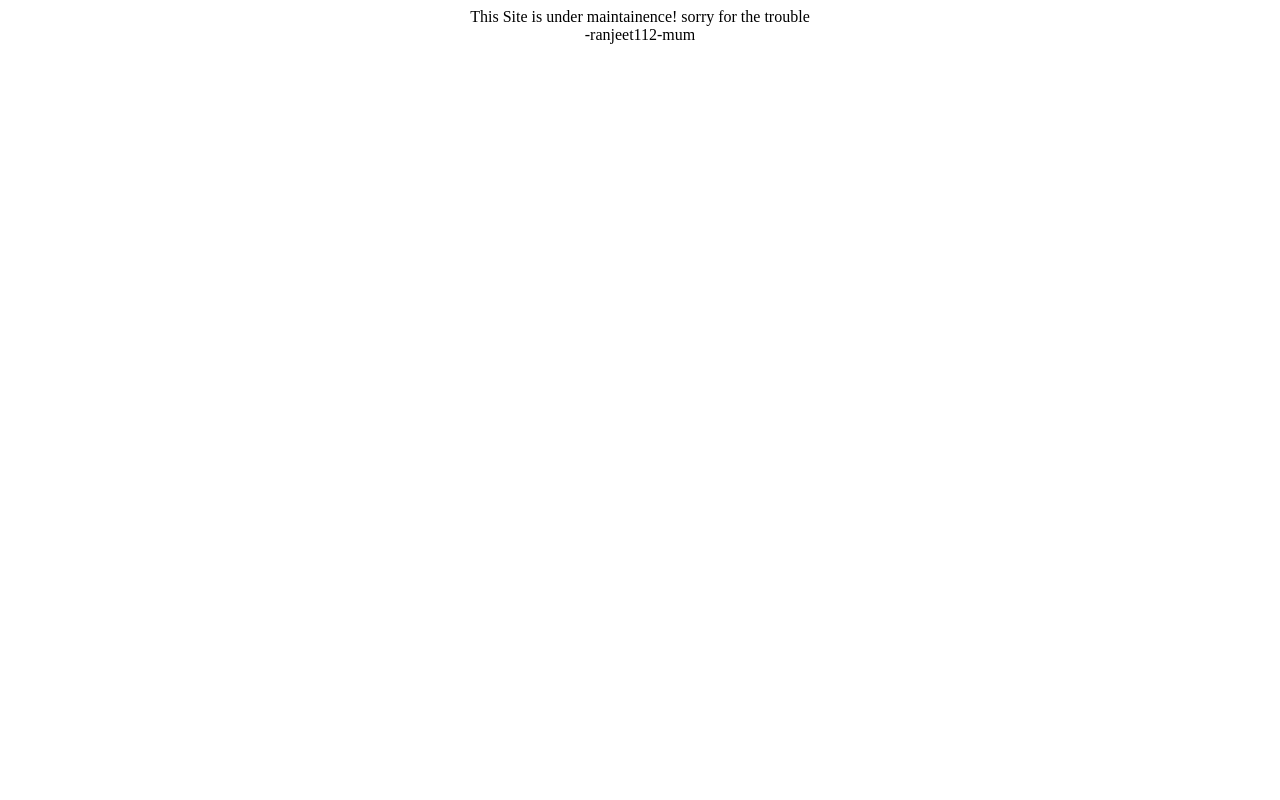
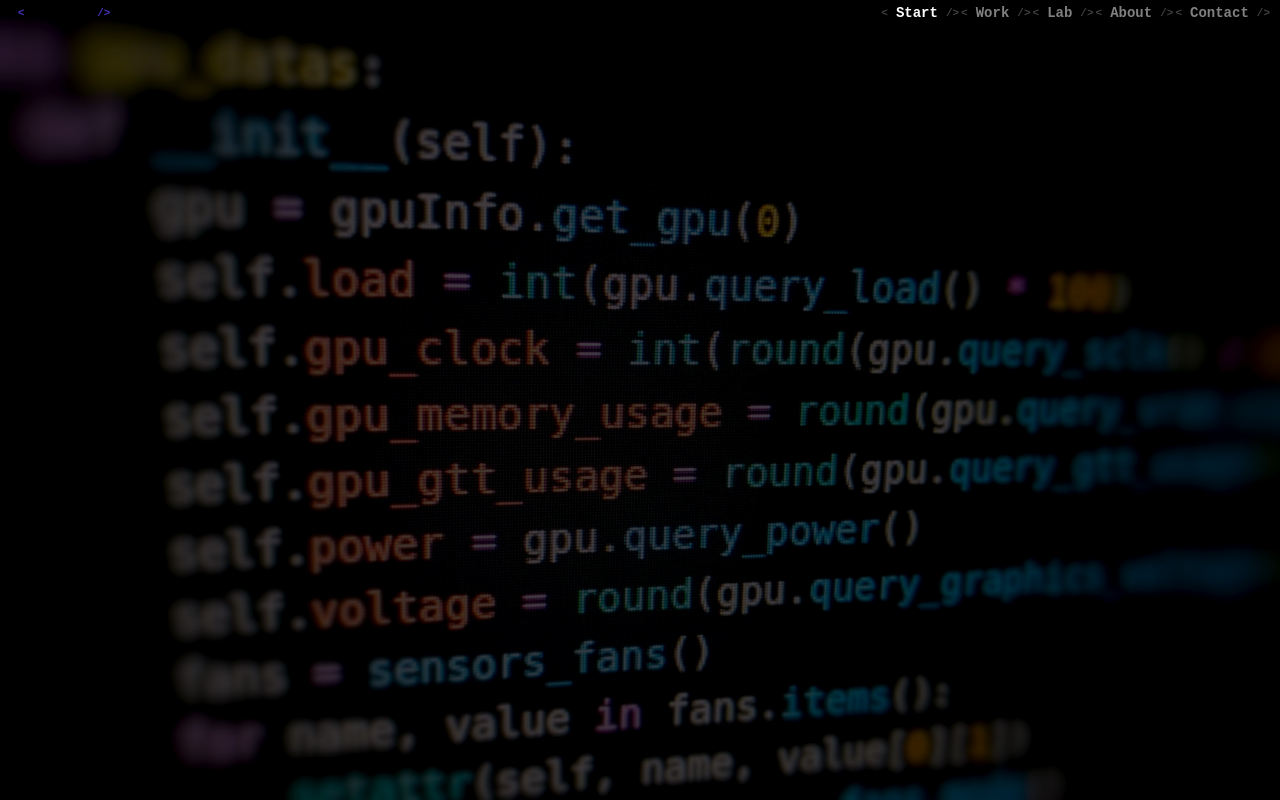
Before and after one commit to ranjeet112-mum/My-Portfolio, a plain HTML site: page index.html in a window 1280 px wide. Drawn offline with Linux system fonts and the light colour scheme; a web font is replaced by a local one.

Commit message:
simple structure created!!

```diff
--- a/index.html
+++ b/index.html
@@ -1 +1,89 @@
-<p style="text-align:center;">This Site is under maintainence! sorry for the trouble<br> -ranjeet112-mum</p>
+<!DOCTYPE html>
+<html lang="en">
+	<head>
+		<title>Ranjit pandey</title>
+		<link rel="stylesheet" href="./public/css/index.css" />
+	</head>
+
+	<body>
+		<header class="site-header">
+			<div class="title">
+				<span class="brackets"> < </span>Ranjit<span class="brackets">/> </span>
+			</div>
+			<nav class="nav-wrapper">
+				<span class="brackets"> < </span>
+				<button
+					id="start"
+					class="nav-button active"
+					onclick="handleNavClick(event)"
+					disabled
+				>
+					Start
+				</button>
+				<span class="brackets">/> </span>
+				<span class="brackets"> < </span>
+				<button id="work" class="nav-button" onclick="handleNavClick(event)">
+					Work</button
+				><span class="brackets">/> </span>
+				<span class="brackets"> < </span>
+				<button id="lab" class="nav-button" onclick="handleNavClick(event)">
+					Lab</button
+				><span class="brackets">/> </span>
+				<span class="brackets"> < </span>
+				<button id="about" class="nav-button" onclick="handleNavClick(event)">
+					About</button
+				><span class="brackets">/> </span>
+				<span class="brackets"> < </span>
+				<button id="contact" class="nav-button" onclick="handleNavClick(event)">
+					Contact</button
+				><span class="brackets">/> </span>
+			</nav>
+		</header>
+		<!-- <main>
+        <section>
+            <header>1</header>
+            <p>Lorem ipsum, dolor sit amet consectetur adipisicing elit. Assumenda eius provident quis. Fugit error
+                atque, consequuntur architecto nesciunt a harum, deleniti recusandae fugiat dolor natus porro maiores
+                laudantium quis aperiam.</p>
+        </section>
+        <section>
+            <header>2</header>
+            <p>Lorem ipsum, dolor sit amet consectetur adipisicing elit. Assumenda eius provident quis. Fugit error
+                atque, consequuntur architecto nesciunt a harum, deleniti recusandae fugiat dolor natus porro maiores
+                laudantium quis aperiam.</p>
+        </section>
+        <section>
+            <header>3</header>
+            <p>Lorem ipsum, dolor sit amet consectetur adipisicing elit. Assumenda eius provident quis. Fugit error
+                atque, consequuntur architecto nesciunt a harum, deleniti recusandae fugiat dolor natus porro maiores
+                laudantium quis aperiam.</p>
+        </section>
+        <section>
+            <header>4</header>
+            <p>Lorem ipsum, dolor sit amet consectetur adipisicing elit. Assumenda eius provident quis. Fugit error
+                atque, consequuntur architecto nesciunt a harum, deleniti recusandae fugiat dolor natus porro maiores
+                laudantium quis aperiam.</p>
+        </section>
+        <section>
+            <header>5</header>
+            <p>Lorem ipsum, dolor sit amet consectetur adipisicing elit. Assumenda eius provident quis. Fugit error
+                atque, consequuntur architecto nesciunt a harum, deleniti recusandae fugiat dolor natus porro maiores
+                laudantium quis aperiam.</p>
+        </section>
+        <section>
+            <header>6</header>
+            <p>Lorem ipsum, dolor sit amet consectetur adipisicing elit. Assumenda eius provident quis. Fugit error
+                atque, consequuntur architecto nesciunt a harum, deleniti recusandae fugiat dolor natus porro maiores
+                laudantium quis aperiam.</p>
+        </section>
+        <section>
+            <header>7</header>
+            <p>Lorem ipsum, dolor sit amet consectetur adipisicing elit. Assumenda eius provident quis. Fugit error
+                atque, consequuntur architecto nesciunt a harum, deleniti recusandae fugiat dolor natus porro maiores
+                laudantium quis aperiam.</p>
+        </section>
+    </main>
+    <footer>Site footer is here</footer>-->
+	</body>
+	<script src="./public/js/index.js"></script>
+</html>
--- /dev/null
+++ b/public/css/index.css
@@ -0,0 +1,62 @@
+@import url('https://fonts.googleapis.com/css2?family=Nanum+Gothic+Coding&display=swap');
+
+html{
+    color-scheme: dark light;
+}
+
+body{
+    margin: 0;
+    padding: 0;
+    box-sizing: border-box;
+    background: url('../../assets/background-img.jpg') no-repeat center fixed;
+    background-size: cover;
+}
+
+.site-header {
+    min-height: 25px;
+    font-family: 'Nanum Gothic Coding', monospace;
+    text-transform: uppercase;
+    font-size: 18px;
+    font-weight: 700;
+    display: flex;
+    justify-content: space-between;
+}
+
+.site-header .title {
+    display: flex;
+    align-items: center;padding-left: 1%;
+}
+
+.site-header .title .brackets {
+    font-size: 11px;
+    font-weight: 900;
+    color: rgba(102, 73, 255,0.7);
+    margin-right: 3px;
+    margin-left: 5px;
+}
+.site-header .nav-wrapper {
+    display: flex;
+    gap: 2px;
+    margin-right: 10px;
+}
+.site-header .nav-wrapper .nav-button {
+    border: none;
+    background-color: transparent;
+    font-family: 'Nanum Gothic Coding', monospace;
+    font-size: 14px;
+    font-weight: 900;
+    color: grey;
+    cursor: pointer;
+}
+.site-header .nav-wrapper .brackets {
+    font-size: 11px;
+    color: rgba(90, 90, 91, 0.7);
+    display: flex;
+    align-items: center;
+}
+.site-header .nav-wrapper .active {
+    color: white;
+    background-color: rgba(0, 0, 0, 0.5755);
+    transition: color 0.8ms ease;
+
+}
--- /dev/null
+++ b/public/js/index.js
@@ -0,0 +1,12 @@
+const handleNavClick = (e) => {
+	// const activeEle = document.querySelector(".active");
+	// activeEle.classList.remove("active");
+	// activeEle.disabled = false;
+	// const newActiveEle = document.querySelector(`#${e.srcElement.id}`);
+	// newActiveEle.classList.add("active");
+	// newActiveEle.disabled = true;
+	console.log(e.srcElement.id === "start" ? "index" : e.srcElement.id);
+	location.href = `./${
+		e.srcElement.id === "start" ? "index" : e.srcElement.id
+	}.html`;
+};
```
Also changed, not shown: about.html (added, +44 -0 lines), contact.html (added, +44 -0 lines), lab.html (added, +44 -0 lines), work.html (added, +44 -0 lines), assets/background-img.jpg (added), 1 other file.
